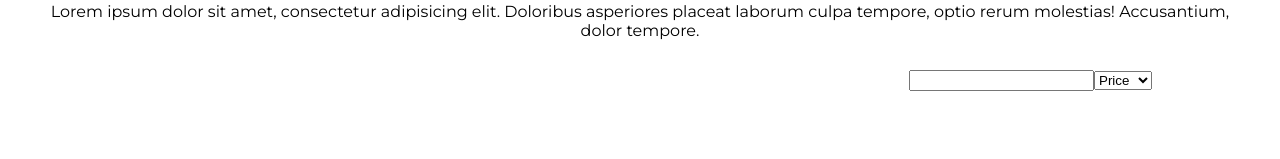
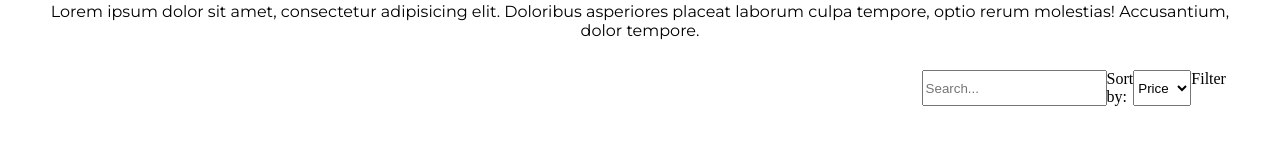
Before and after one commit to mahtyns/myshop-ecommerce-store, a React (Create React App) app: page /products in a window 1280 px wide. Shown: the part 207-366 px from the top of the page. Built offline with nearby package versions, Linux system fonts and the light colour scheme; a web font is replaced by a local one.

Commit message:
added search option

```diff
--- a/src/components/Products.jsx
+++ b/src/components/Products.jsx
@@ -3,12 +3,16 @@ import ProductItem from './ProductItem';
 import { products } from '../data';
 import { ProductsContainer } from '../styling/productShopStyling';
 
-const Products = ({ addItemToCart, availableStock }) => {
+const Products = ({ addItemToCart, availableStock, searchTerm }) => {
 
     return (
         <ProductsContainer >
             {/* Map to create container for each product from the products array in data.js file */}
-            {products.map((product, index) => (
+            {products.filter((product) => {
+                if (searchTerm === '')
+                    return <ProductItem product={product} addItemToCart={addItemToCart} availableStock={availableStock} />
+                else if (product.name.toLowerCase().includes(searchTerm.toLowerCase())) return <ProductItem product={product} addItemToCart={addItemToCart} availableStock={availableStock} />
+            }).map((product, index) => (
                 <ProductItem product={product} index={index} addItemToCart={addItemToCart} availableStock={availableStock} />
             ))}
         </ProductsContainer>
--- a/src/components/SearchFilterProductBar.jsx
+++ b/src/components/SearchFilterProductBar.jsx
@@ -1,15 +1,17 @@
 import React from 'react'
 import { SearchFilterProductContainer, SearchFilterWrapper } from '../styling/productShopStyling'
 
-const SearchFilterProductBar = () => {
+const SearchFilterProductBar = ({ handleChangeSearch }) => {
     return (
         <SearchFilterProductContainer>
             <SearchFilterWrapper>
-                <input />
+                <input placeholder='Search...' type="text" onChange={handleChangeSearch} />
+                <p> Sort by: </p>
                 <select>
                     <option>Price</option>
                     <option>Name</option>
                 </select>
+                <p>Filter</p>
             </SearchFilterWrapper>
         </SearchFilterProductContainer>
     )
--- a/src/pages/ProductsShop.jsx
+++ b/src/pages/ProductsShop.jsx
@@ -1,4 +1,4 @@
-import React from 'react'
+import React, { useState } from 'react'
 import Products from "../components/Products";
 import SearchFilterProductBar from '../components/SearchFilterProductBar';
 import { ProductShopContainer } from '../styling/productShopStyling';
@@ -6,15 +6,20 @@ import { SharedParagraph, SharedTitle } from '../styling/sharedStyling';
 
 
 const ProductsShop = ({ itemsAddedToCartList, addItemToCart, availableStock }) => {
+    const [searchTerm, setSearchTerm] = useState('')
+
+    const handleChangeSearch = (event) => {
+        setSearchTerm(event.target.value)
+    }
 
     return (
         <>
             <SharedTitle>Shop our products</SharedTitle>
             <SharedParagraph>Lorem ipsum dolor sit amet, consectetur adipisicing elit. Doloribus asperiores placeat laborum culpa tempore, optio rerum molestias! Accusantium, dolor tempore.
             </SharedParagraph>
-            <SearchFilterProductBar />
+            <SearchFilterProductBar handleChangeSearch={handleChangeSearch} />
             <ProductShopContainer>
-                <Products itemsAddedToCartList={itemsAddedToCartList} addItemToCart={addItemToCart} availableStock={availableStock} />
+                <Products itemsAddedToCartList={itemsAddedToCartList} addItemToCart={addItemToCart} availableStock={availableStock} searchTerm={searchTerm} />
             </ProductShopContainer>
         </>
     )
--- a/src/styling/productShopStyling.js
+++ b/src/styling/productShopStyling.js
@@ -85,4 +85,8 @@ display: flex;
 flex-direction: row;
 justify-content: flex-end;`;
 
-export const SearchFilterWrapper = styled.div``;
+export const SearchFilterWrapper = styled.div`
+width: 20%;
+display: flex;
+flex-direction: row;
+justify-content: space-between`;
```
